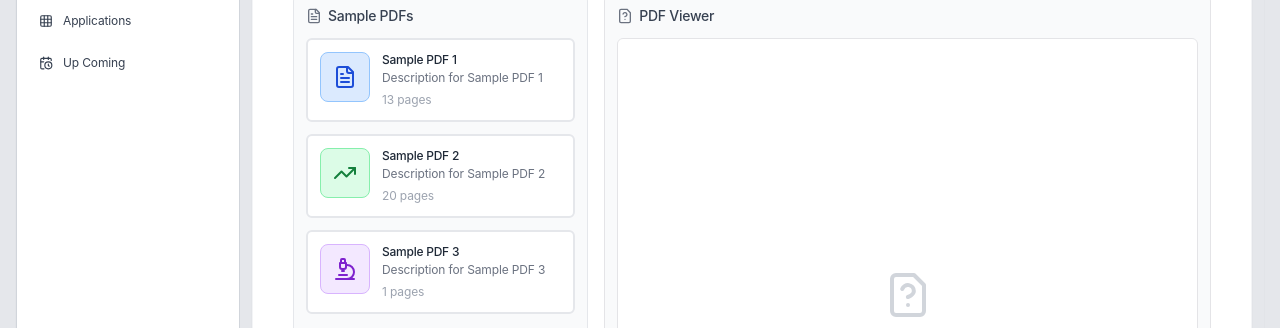
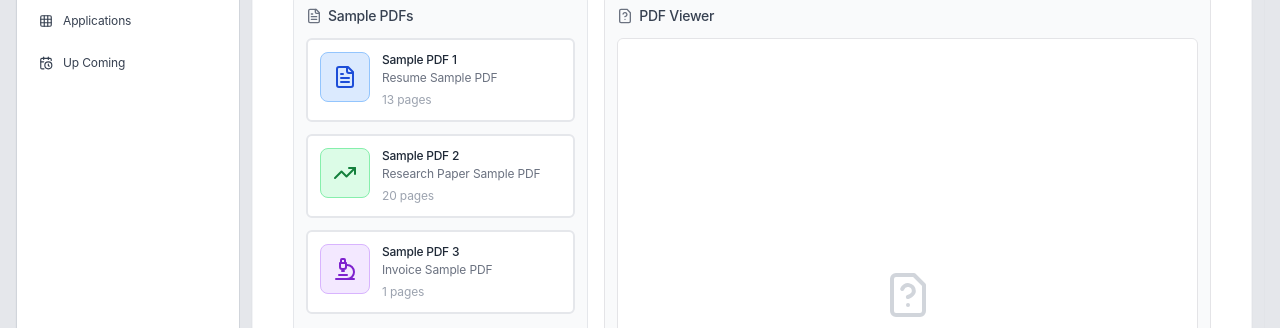
Before and after one commit to Gptsub333/holbox_demo, a Next.js app: page /pdf-extractor in a window 1280 px wide. Shown: the part 140-468 px from the top of the page. Built offline with nearby package versions, Linux system fonts and the light colour scheme; no server answers.

Commit message:
add discription to pdf

```diff
--- a/app/pdf-extractor/_components/PDFSample.jsx
+++ b/app/pdf-extractor/_components/PDFSample.jsx
@@ -12,7 +12,7 @@ const samplePDFs = [
     bgColor: "bg-blue-100",
     borderColor: "border-blue-300",
     color: "text-blue-700",
-    description: "Description for Sample PDF 1",
+    description: "Resume Sample PDF",
   },
   {
     id: 2,
@@ -23,7 +23,7 @@ const samplePDFs = [
     bgColor: "bg-green-100",
     borderColor: "border-green-300",
     color: "text-green-700",
-    description: "Description for Sample PDF 2",
+    description: "Research Paper Sample PDF",
   },
   {
     id: 3,
@@ -34,7 +34,7 @@ const samplePDFs = [
     bgColor: "bg-purple-100",
     borderColor: "border-purple-300",
     color: "text-purple-700",
-    description: "Description for Sample PDF 3",
+    description: "Invoice Sample PDF",
   },
 ]
 
```
